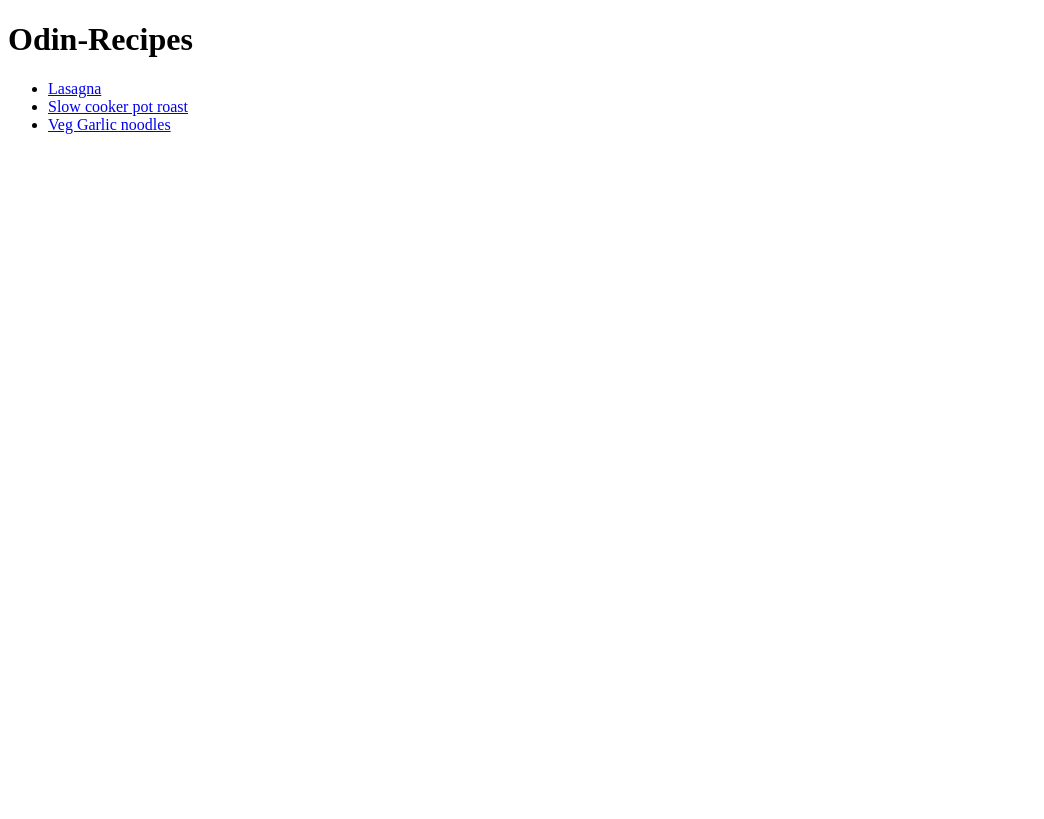
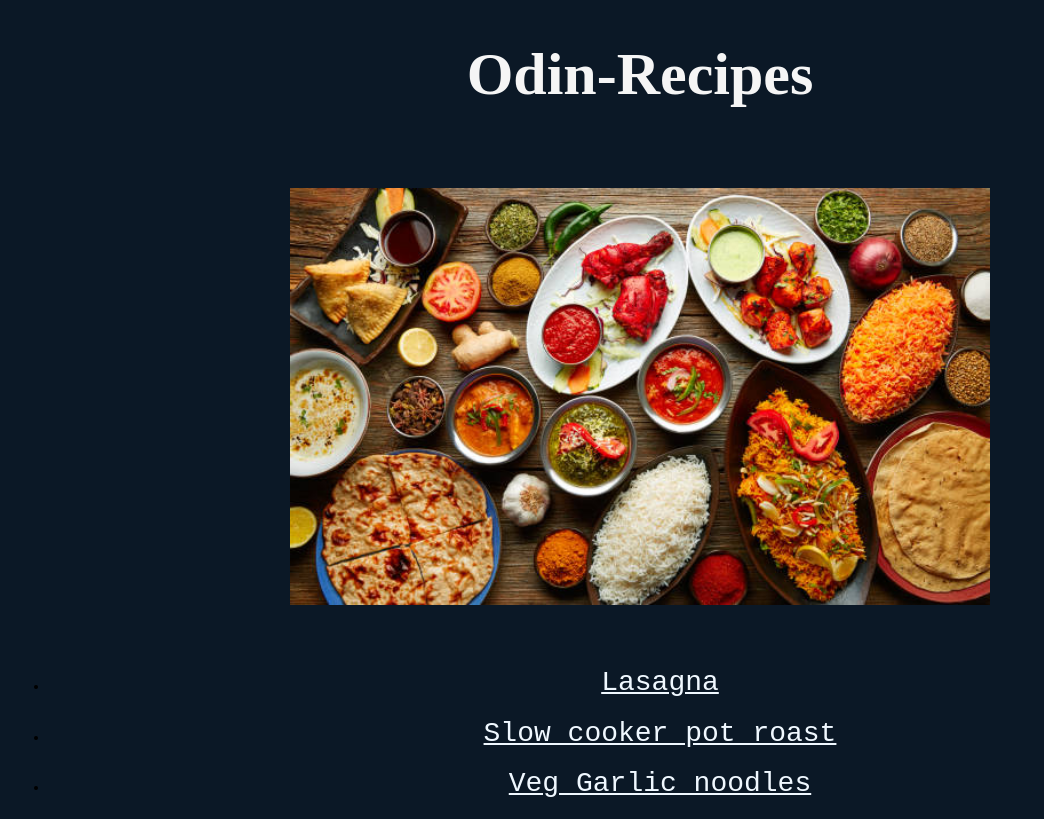
Before and after one commit to johncena-bot/odin-recipe, a plain HTML site: page index.html in a window 1280 px wide. Shown: the whole page, without its empty margins (0-1044 px from the left). Drawn offline with Linux system fonts and the light colour scheme.

Commit message:
ADDED CSS STYLES FOR WEBPAGE AND LASAGNA

```diff
--- /dev/null
+++ b/css/lasagna.css
@@ -0,0 +1,13 @@
+body {
+    background-color: rgb(11, 24, 38);
+    color: aliceblue;
+    margin-left: 2em;
+    margin-right: 2em;
+}
+p, li{
+    font-size: 20px;
+    font-family:'Lucida Sans', 'Lucida Sans Regular', 'Lucida Grande', 'Lucida Sans Unicode', Geneva, Verdana, sans-serif;
+    font-style: normal;
+    letter-spacing: 0.7px;
+    word-spacing: 1px;
+}
--- /dev/null
+++ b/css/styles.css
@@ -0,0 +1,28 @@
+body {
+    background-color: rgb(11, 24, 38);
+}
+h1 {
+    color: whitesmoke;
+    font-size: 60px;
+    font-family:'Times New Roman', Times, serif;
+}
+div {
+    text-align: center;
+    font-family: monospace;
+}
+a {
+    font-size: 28px;
+    text-decoration: none;
+    color:aliceblue;
+    text-decoration:underline;
+}
+.homepage_food_pic {
+    width: 700px;
+    height: auto;
+    margin-bottom: 3em;
+    margin-top: 3em;
+    border-color: white;
+}
+li {
+    margin: 1.5em auto 1.5em auto;
+}
--- a/index.html
+++ b/index.html
@@ -4,14 +4,20 @@
     <meta charset="UTF-8">
     <meta name="viewport" content="width=device-width, initial-scale=1.0">
     <title>Odin-Recipes</title>
+    <link href="css/styles.css" rel="stylesheet" />
 </head>
 <body>
+    <div>
     <h1>Odin-Recipes</h1>
+    <figure>
+        <img src="images/food.jpg" alt="picture of many dishes" class="homepage_food_pic"/>
 
+    </figure>
     <ul>
         <li><a href="recipes/lasagna.html">Lasagna</a></li>
         <li><a href="recipes/slow_cooker_pot_roast.html">Slow cooker pot roast</a></li>
         <li><a href="recipes/veg_garlic_noodles.html">Veg Garlic noodles</a></li>
     </ul>
+</div>
 </body>
 </html>
```
Also changed, not shown: recipes/lasagna.html (+1 -0 lines), images/food.jpg (added).
